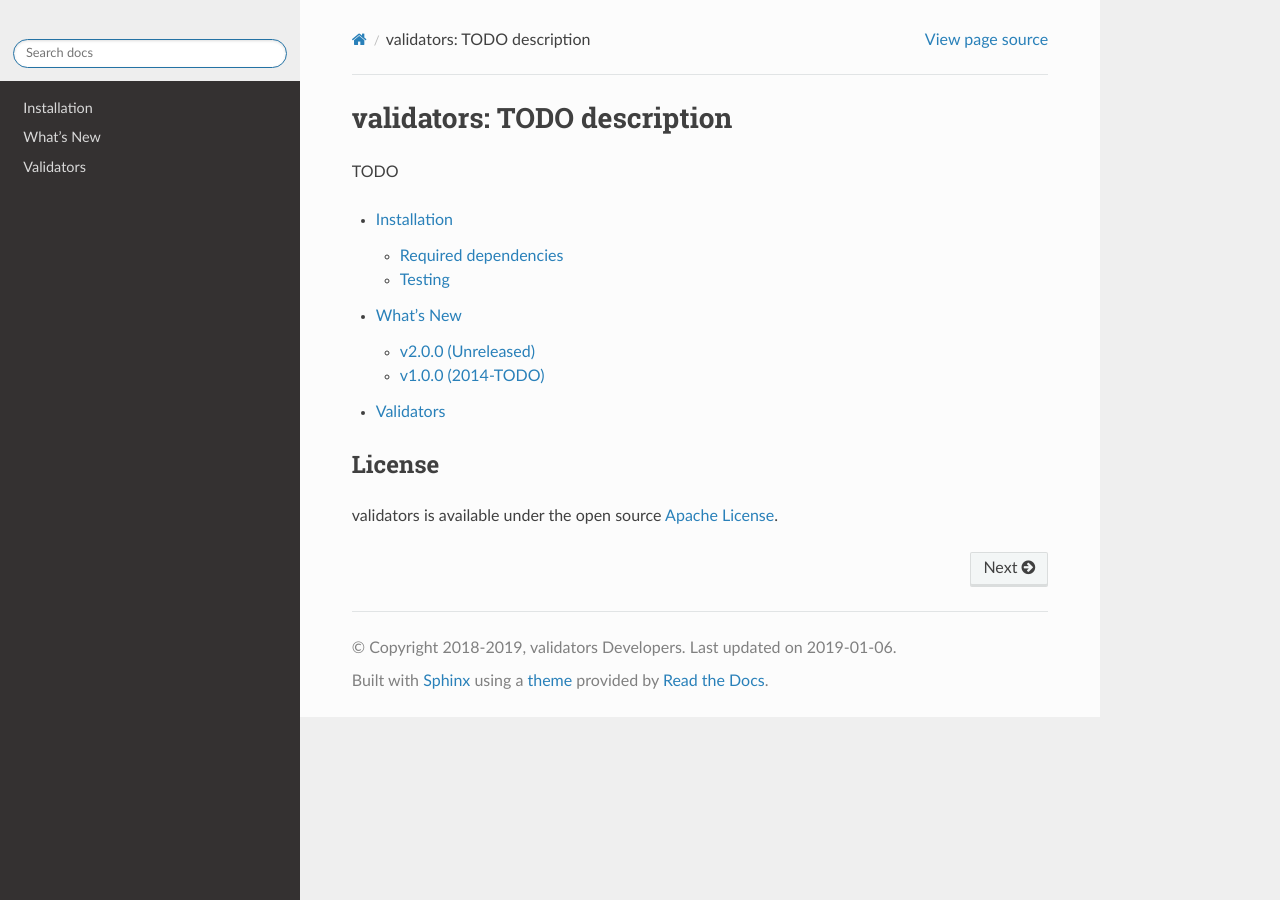
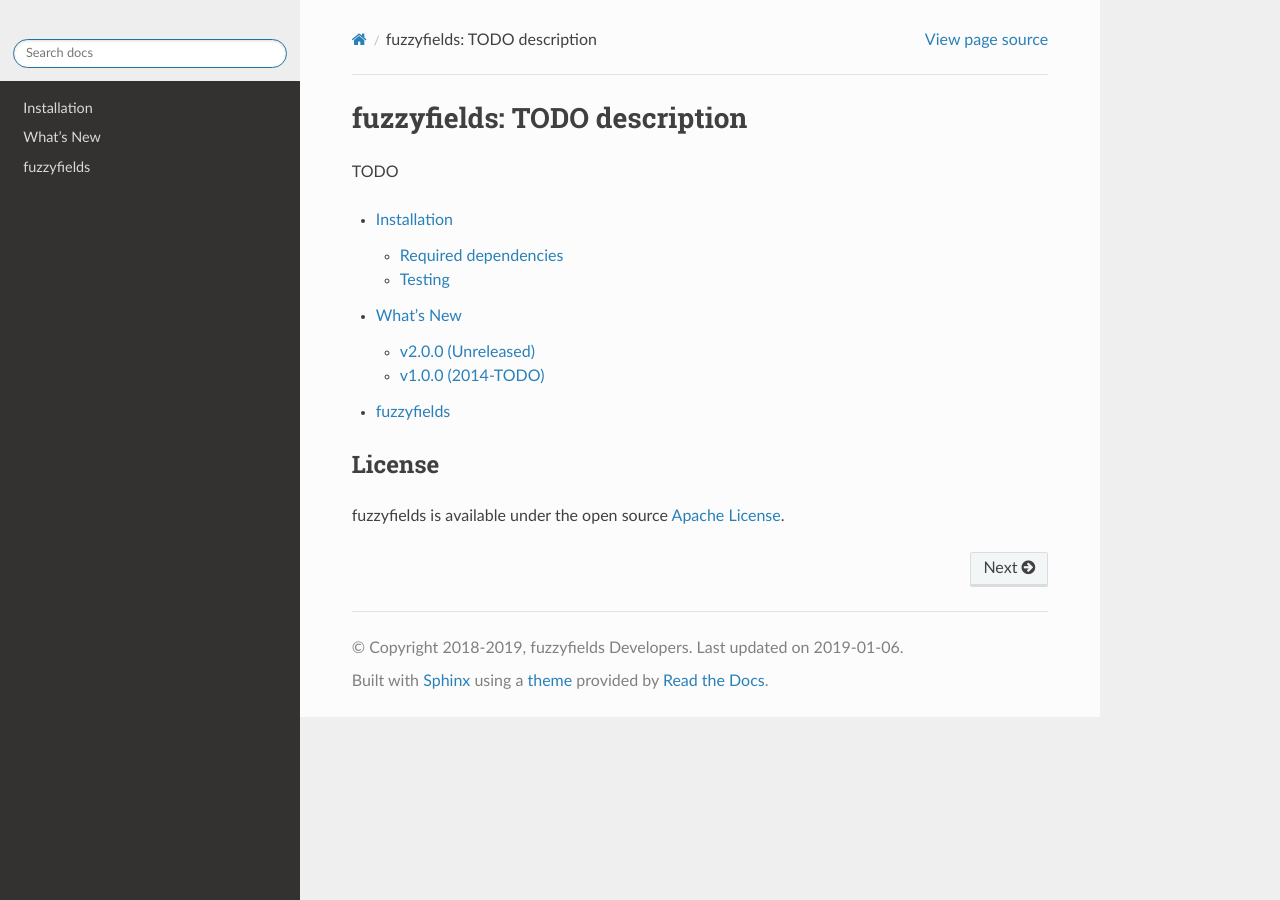
Before and after one commit to crusaderky/fuzzyfields, a Sphinx documentation site: the page built from doc/index.rst, in a window 1280 px wide. Built offline with Sphinx 7.4.7 and the Read the Docs theme 2.0.0, drawn with Linux system fonts in a browser that asks for light colours; the version number could not be read and is left out.

Commit message:
validators -> fuzzyfields

```diff
--- a/doc/api/validators.rst
+++ b/doc/api/fuzzyfields.rst
@@ -1,9 +1,9 @@
-Validators
-==========
+fuzzyfields
+===========
 
 TODO
 
-.. automodule:: validators.validators
+.. automodule:: fuzzyfields.fuzzyfields
     :members:
     :undoc-members:
     :show-inheritance:
--- a/doc/conf.py
+++ b/doc/conf.py
@@ -14,7 +14,7 @@
 import datetime
 import os
 import sys
-import validators
+import fuzzyfields
 
 
 allowed_failures = set()
@@ -39,8 +39,8 @@ extensions = [
 ]
 
 extlinks = {
-    'issue': ('https://github.com/crusaderky/validators/issues/%s', 'GH'),
-    'pull': ('https://github.com/crusaderky/validators/pull/%s', 'PR'),
+    'issue': ('https://github.com/crusaderky/fuzzyfields/issues/%s', 'GH'),
+    'pull': ('https://github.com/crusaderky/fuzzyfields/pull/%s', 'PR'),
 }
 
 autosummary_generate = True
@@ -62,17 +62,17 @@ source_suffix = '.rst'
 master_doc = 'index'
 
 # General information about the project.
-project = 'validators'
-copyright = '2018-%s, validators Developers' % datetime.datetime.now().year
+project = 'fuzzyfields'
+copyright = '2018-%s, fuzzyfields Developers' % datetime.datetime.now().year
 
 # The version info for the project you're documenting, acts as replacement for
 # |version| and |release|, also used in various other places throughout the
 # built documents.
 #
 # The short X.Y version.
-version = validators.version.short_version
+version = fuzzyfields.version.short_version
 # The full version, including alpha/beta/rc tags.
-release = validators.__version__
+release = fuzzyfields.__version__
 
 # The language for content autogenerated by Sphinx. Refer to documentation
 # for a list of supported languages.
@@ -205,7 +205,7 @@ html_last_updated_fmt = today_fmt
 #html_file_suffix = None
 
 # Output file base name for HTML help builder.
-htmlhelp_basename = 'validatorsdoc'
+htmlhelp_basename = 'fuzzyfieldsdoc'
 
 
 # -- Options for LaTeX output ---------------------------------------------
@@ -225,8 +225,8 @@ latex_elements = {
 # (source start file, target name, title,
 #  author, documentclass [howto, manual, or own class]).
 latex_documents = [
-  ('index', 'validators.tex', 'validators Documentation',
-   'validators Developers', 'manual'),
+  ('index', 'fuzzyfields.tex', 'fuzzyfields Documentation',
+   'fuzzyfields Developers', 'manual'),
 ]
 
 # The name of an image file (relative to this directory) to place at the top of
@@ -255,8 +255,8 @@ latex_documents = [
 # One entry per manual page. List of tuples
 # (source start file, name, description, authors, manual section).
 man_pages = [
-    ('index', 'validators', 'validators Documentation',
-     ['validators Developers'], 1)
+    ('index', 'fuzzyfields', 'fuzzyfields Documentation',
+     ['fuzzyfields Developers'], 1)
 ]
 
 # If true, show URL addresses after external links.
@@ -269,8 +269,8 @@ man_pages = [
 # (source start file, target name, title, author,
 #  dir menu entry, description, category)
 texinfo_documents = [
-  ('index', 'validators', 'validators Documentation',
-   'validators Developers', 'validators', 'Python Validators',
+  ('index', 'fuzzyfields', 'fuzzyfields Documentation',
+   'fuzzyfields Developers', 'fuzzyfields', 'Fuzzy Fields',
    'Miscellaneous'),
 ]
 
--- a/doc/index.rst
+++ b/doc/index.rst
@@ -1,4 +1,4 @@
-validators: TODO description
+fuzzyfields: TODO description
 ============================
 
 TODO
@@ -7,12 +7,12 @@ TODO
 
    installing
    whats-new
-   api/validators
+   api/fuzzyfields
 
 
 License
 -------
 
-validators is available under the open source `Apache License`__.
+fuzzyfields is available under the open source `Apache License`__.
 
 __ http://www.apache.org/licenses/LICENSE-2.0.html
--- a/doc/installing.rst
+++ b/doc/installing.rst
@@ -15,9 +15,9 @@ TODO mandatory?
 Testing
 -------
 
-To run the test suite after installing validators, first install (via pypi or conda)
+To run the test suite after installing fuzzyfields, first install (via pypi or conda)
 
 - `py.test <https://pytest.org>`__: Simple unit testing library
 
 and run
-``py.test --pyargs validators``.
+``py.test --pyargs fuzzyfields``.
--- a/doc/whats-new.rst
+++ b/doc/whats-new.rst
@@ -1,4 +1,4 @@
-.. currentmodule:: validators
+.. currentmodule:: fuzzyfields
 
 What's New
 ==========
@@ -8,7 +8,7 @@ What's New
 v2.0.0 (Unreleased)
 -------------------
 Released to the Open Source community.
-Overhauled design; use validators as class properties.
+Overhauled design; use fuzzyfields as class properties.
 
 
 .. _whats-new.1.0.0:
--- a/validators/__init__.py
+++ b/fuzzyfields/__init__.py
@@ -1,7 +1,7 @@
 try:
     from .version import version as __version__  # noqa: F401
 except ImportError:  # pragma: no cover
-    raise ImportError('validators not properly installed. If you are running '
+    raise ImportError('fuzzyfields not properly installed. If you are running '
                       'from the source directory, please instead '
                       'create a new virtual environment (using conda or '
                       'virtualenv) and then install it in-place by running: '
--- a/setup.cfg
+++ b/setup.cfg
@@ -3,7 +3,7 @@ universal = 1
 
 [tool:pytest]
 python_files=test_*.py
-testpaths=validators/tests
+testpaths=fuzzyfields/tests
 
 [flake8]
 max-line-length=79
@@ -15,5 +15,5 @@ exclude=
 
 [isort]
 default_section=THIRDPARTY
-known_first_party=validators
+known_first_party=fuzzyfields
 multi_line_output=4
```
Also changed, not shown: README.md (+2 -2 lines), setup.py (+7 -7 lines), .travis.yml, 7 other files.
